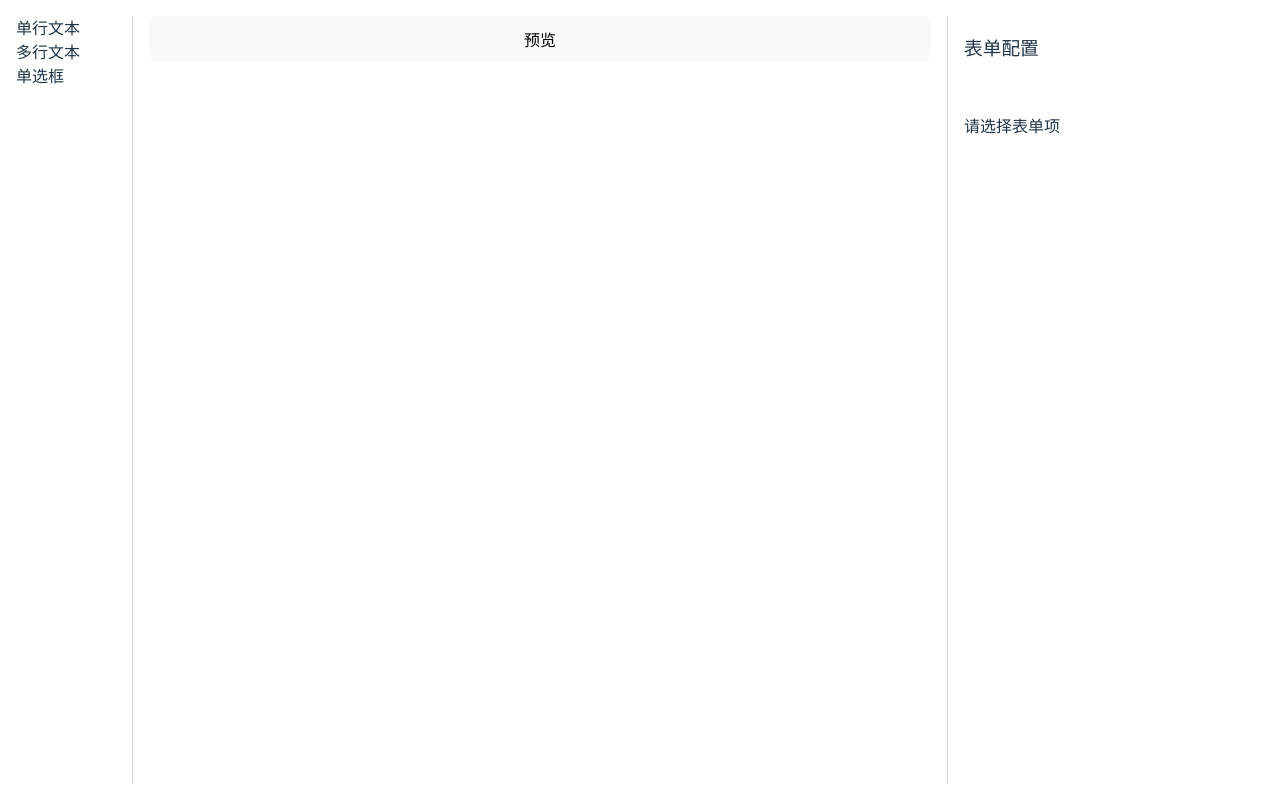
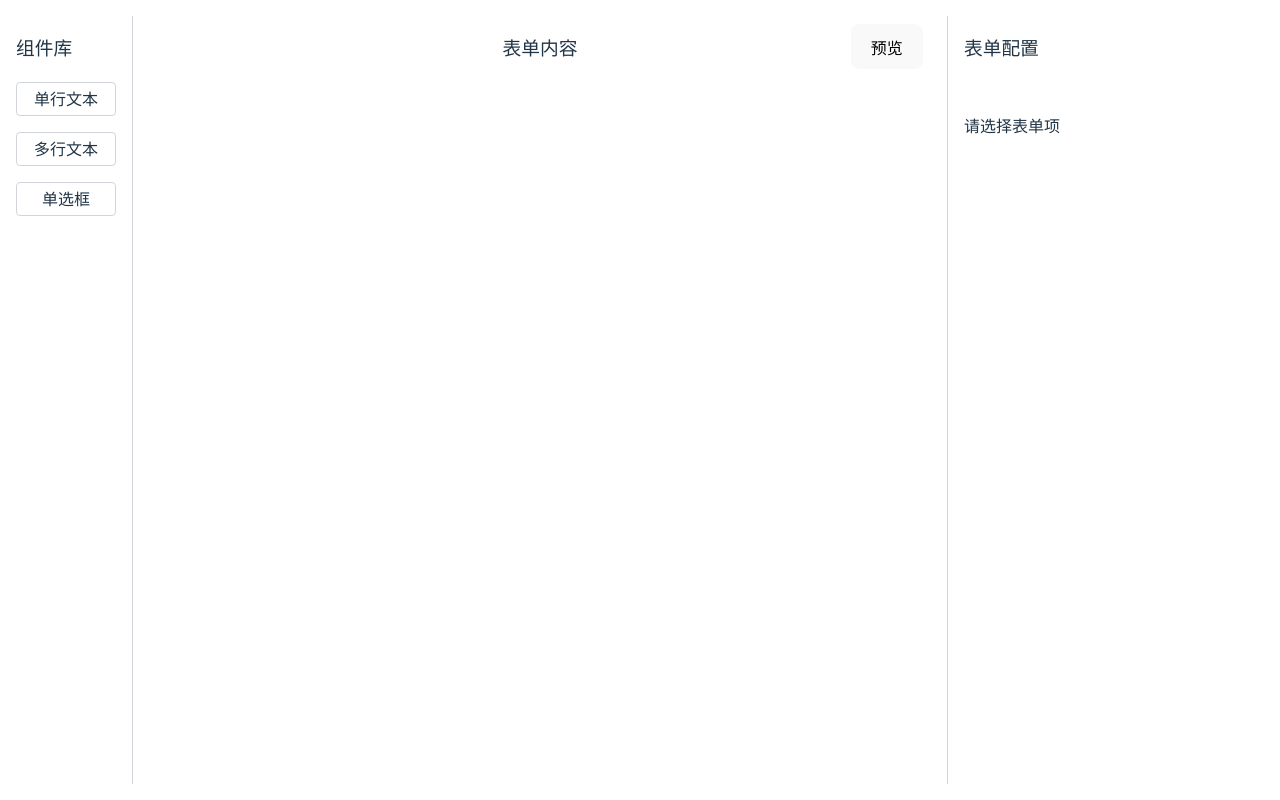
Before and after one commit to codercup2/tiny-form-design, a React (Vite) app: page / in a window 1280 px wide. Built offline with nearby package versions, Linux system fonts and the light colour scheme.

Commit message:
feat: refine css

```diff
--- a/src/form-design/Left.tsx
+++ b/src/form-design/Left.tsx
@@ -5,11 +5,12 @@ import { Draggable, Droppable } from 'react-beautiful-dnd'
 const Left: FC<{ items: ISeed[] }> = ({ items }) => {
   return (
     <div className='left flex-basis-100px'>
+      <h3>组件库</h3>
       <Droppable droppableId={'left'}>
         {(provided, snapshot) => {
           return (
             <div
-              className={clsx({
+              className={clsx('flex flex-col gap-4', {
                 'left-isDraggingOver': snapshot.isDraggingOver,
               })}
               ref={provided.innerRef}
@@ -23,14 +24,16 @@ const Left: FC<{ items: ISeed[] }> = ({ items }) => {
                 >
                   {(provided, snapshot) => (
                     <div
-                      className={clsx('seed', {
+                      className={clsx('', {
                         'seed-dragging': snapshot.isDragging,
                       })}
                       {...provided.draggableProps}
                       {...provided.dragHandleProps}
                       ref={provided.innerRef}
                     >
-                      <div className='seed'>{item.label}</div>
+                      <div className='seed border-base border-rounded text-center leading-loose'>
+                        {item.label}
+                      </div>
                     </div>
                   )}
                 </Draggable>
--- a/src/form-design/Mid.tsx
+++ b/src/form-design/Mid.tsx
@@ -28,7 +28,15 @@ const Mid: FC<Props> = ({ formItems, setCurrId, currId }) => {
 
   return (
     <div className='mid border-left border-right flex-1 px-4 flex flex-col'>
-      <button onClick={() => setVisible(true)}>预览</button>
+      <div className='text-center relative'>
+        <h3>表单内容</h3>
+        <button
+          onClick={() => setVisible(true)}
+          className='absolute top-2 right-2'
+        >
+          预览
+        </button>
+      </div>
       <Droppable droppableId={'content'}>
         {(provided, snapshot) => {
           return (
```
